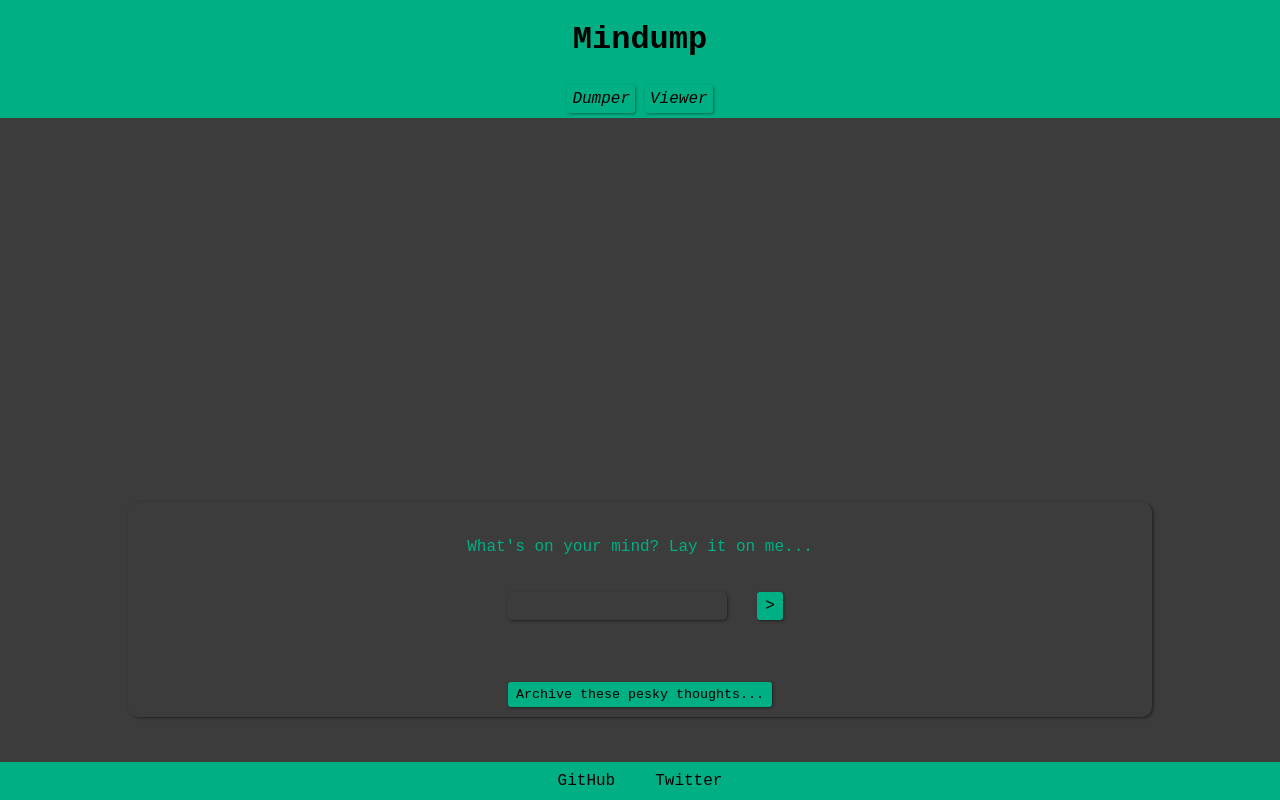
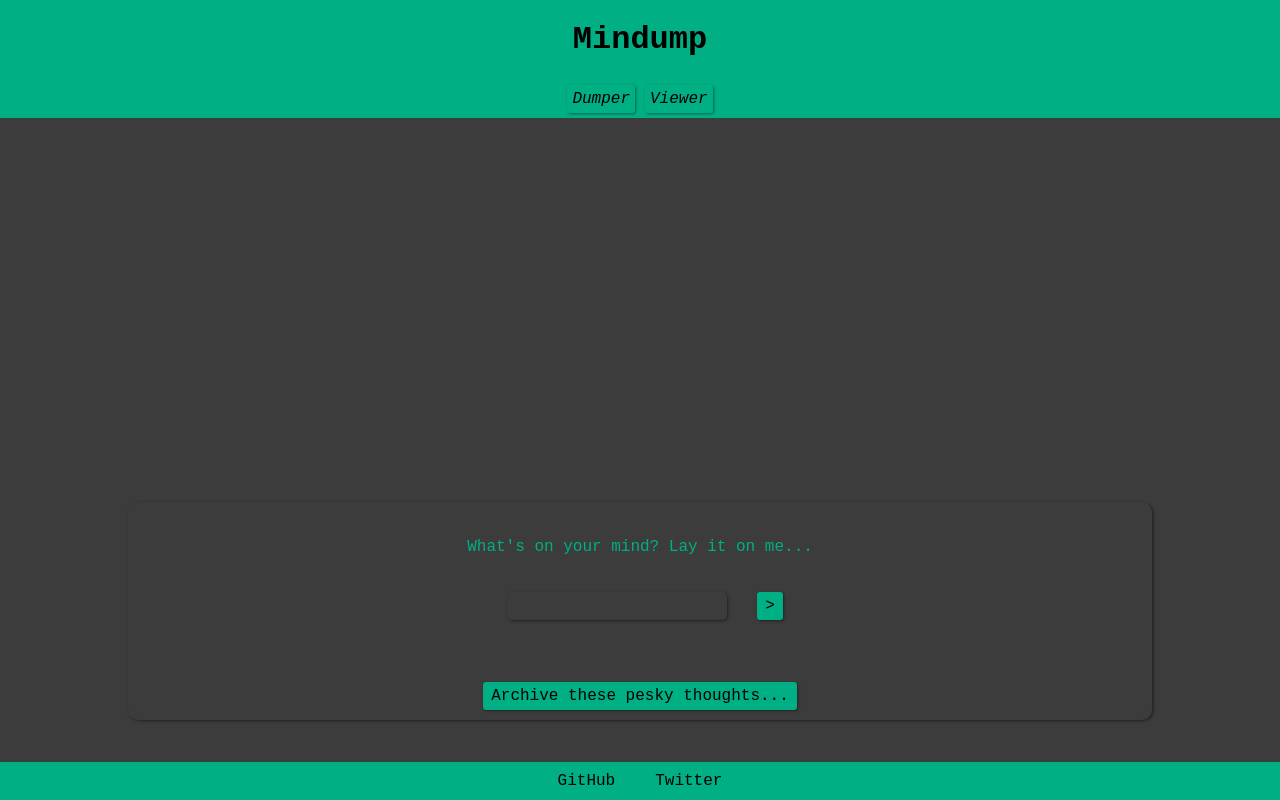
Before and after one commit to cartmouse/mindump, a React (Create React App) app: page / in a window 1280 px wide. Built offline with nearby package versions, Linux system fonts and the light colour scheme.

Commit message:
💄Remove dump list on archive

```diff
--- a/src/Home/Home.css
+++ b/src/Home/Home.css
@@ -39,7 +39,6 @@
 }
 
 .home input {
-  font-family: inherit;
   border: 0;
   border-radius: 5px;
   font: inherit;
@@ -53,7 +52,7 @@
 
 .home button,
 .enter-button {
-  font-family: inherit;
+  font: inherit;
   color: black;
   border: 0;
   border-radius: 3px;
--- a/src/Home/Home.tsx
+++ b/src/Home/Home.tsx
@@ -10,8 +10,10 @@ const Home = () => {
     if (event.key === "Enter" && inputVal !== "") resetInput();
   };
 
-  const onSave = () => {
+  const onArchive = () => {
+    console.log("Send following to database:");
     console.log(getDateToday(), dumps);
+    resetDumps();
   };
 
   const onEnter = () => {
@@ -25,6 +27,11 @@ const Home = () => {
   const resetInput = () => {
     setDumps([...dumps, inputVal]);
     setInputVal("");
+  };
+
+  const resetDumps = () => {
+    setInputVal("");
+    setDumps([]);
   };
 
   return (
@@ -42,9 +49,7 @@ const Home = () => {
           </div>
         </div>
         <Dumps dumps={dumps} />
-        <button className="save-button" onClick={onSave}>
-          Archive these pesky thoughts...
-        </button>
+        <button onClick={onArchive}>Archive these pesky thoughts...</button>
       </div>
     </>
   );
```
